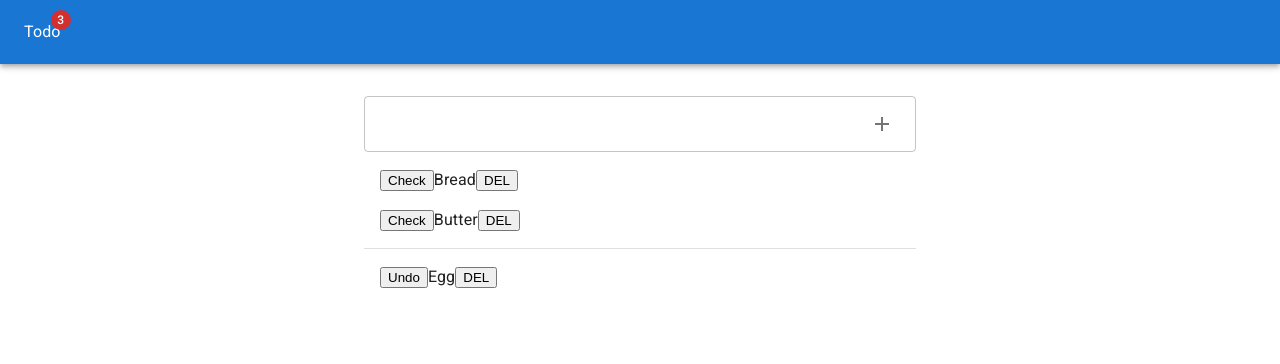
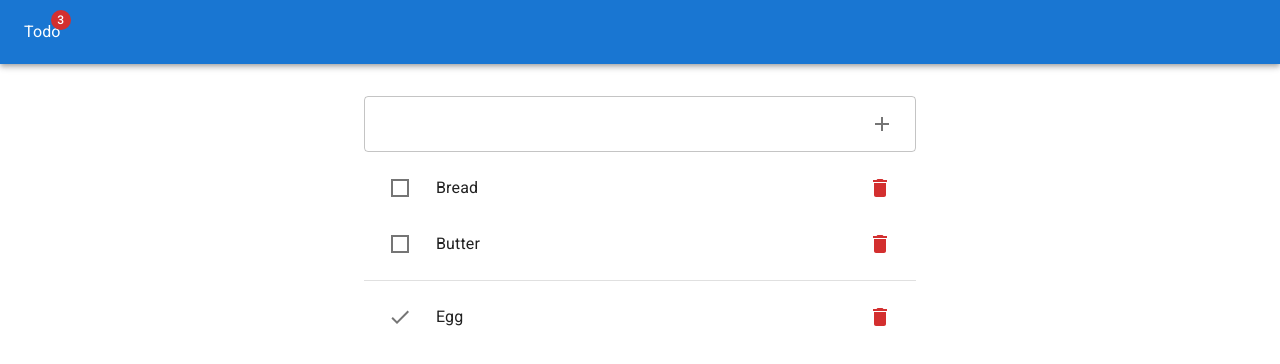
Before and after one commit to kyawhla-commit/oct-pwd-2, a React (Vite) app in the folder hello-react/: page / in a window 1280 px wide. Shown: the top 364 px of the page. Built offline with nearby package versions, Linux system fonts and the light colour scheme.

Commit message:
add list style with mui

```diff
--- a/hello-react/src/Item.jsx
+++ b/hello-react/src/Item.jsx
@@ -1,10 +1,33 @@
-import {ListItem, IconButton, ListItemText, List} from "@mui/material"
+import
+{
+    ListItem,
+     IconButton,
+      ListItemText,
+       ListItemIcon
+} from "@mui/material";
+
+import
+{
+  Delete as DeleteIcon,
+  SquareOutlined as TodoIcon,
+  Check as DoneIcon,
+} from "@mui/icons-material";
+
 export default function Item({ item, del, toggle }) {
-  return <ListItem>
-    <button onClick={() => toggle(item.id)}>
-      {item.done ? "Undo" : "Check"}
-    </button>
-    {item.name}
-    <button onClick={() => {del(item.id)}}>DEL</button>
-  </ListItem>;
+  return <ListItem
+  secondaryAction={
+    <IconButton onClick={() => del(item.id)}>
+      <DeleteIcon color="error"/>
+    </IconButton>
+  }
+  >
+    <ListItemIcon>
+      <IconButton onClick={() => {toggle(item.id)}}>
+        {item.done ? <DoneIcon/> : <TodoIcon/> }
+      </IconButton>
+    </ListItemIcon>
+    <ListItemText>
+      {item.name}
+    </ListItemText>
+  </ListItem>
 }
```
